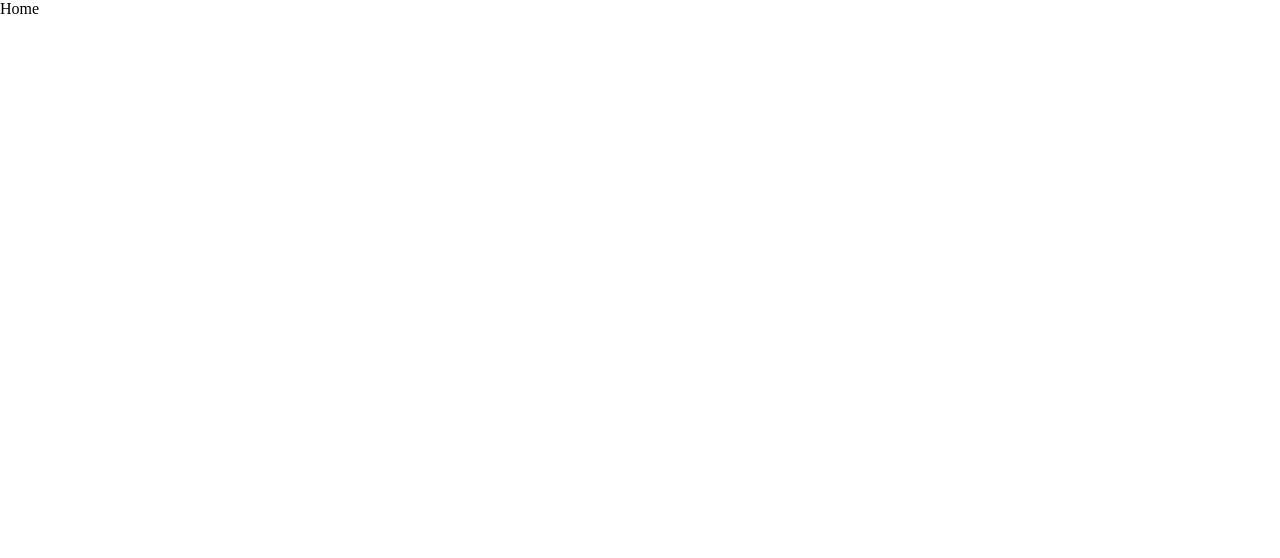
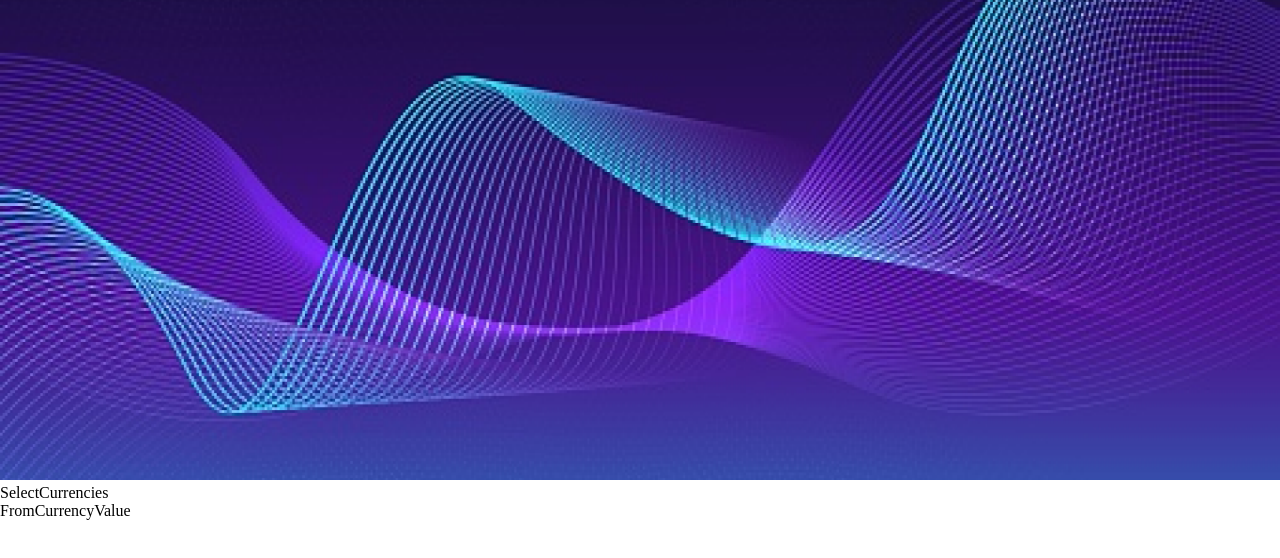
Before and after one commit to NicolasFernandez925/challenge-ppi, a React (Create React App) app: page / in a window 1280 px wide. Shown: the top 558 px of the page. Built offline with nearby package versions, Linux system fonts and the light colour scheme.

Commit message:
feat: components have been added conversion and selectCurrencies

```diff
--- /dev/null
+++ b/src/components/currencies/Conversion/FromCurrencyValue/index.js
@@ -0,0 +1,5 @@
+const FromCurrencyValue = () => {
+  return <div>FromCurrencyValue</div>;
+};
+
+export default FromCurrencyValue;
--- /dev/null
+++ b/src/components/currencies/SelectCurrencies/index.js
@@ -0,0 +1,7 @@
+import React from "react";
+
+const SelectCurrencies = () => {
+  return <div>SelectCurrencies</div>;
+};
+
+export default SelectCurrencies;
--- a/src/pages/Home/index.js
+++ b/src/pages/Home/index.js
@@ -1,7 +1,19 @@
-import React from "react";
+import Banner from "../../assets/images/banner.png";
+import FromCurrencyValue from "../../components/currencies/Conversion/FromCurrencyValue";
+import SelectCurrencies from "../../components/currencies/SelectCurrencies";
+
+import "./style.css";
 
 const Home = () => {
-  return <div>Home</div>;
+  return (
+    <div className="exchange">
+      <img className="exchange__banner" src={Banner} alt="banner" />
+      <div className="exchange__container">
+        <SelectCurrencies />
+        <FromCurrencyValue />
+      </div>
+    </div>
+  );
 };
 
 export default Home;
--- /dev/null
+++ b/src/pages/Home/style.css
@@ -0,0 +1,4 @@
+.exchange .exchange__banner {
+  width: 100%;
+  height: 480px;
+}
```
Also changed, not shown: src/components/currencies/Conversion/CurrencyConversionValue/index.js (added, +7 -0 lines), src/components/currencies/Conversion/index.js (added, +13 -0 lines).
